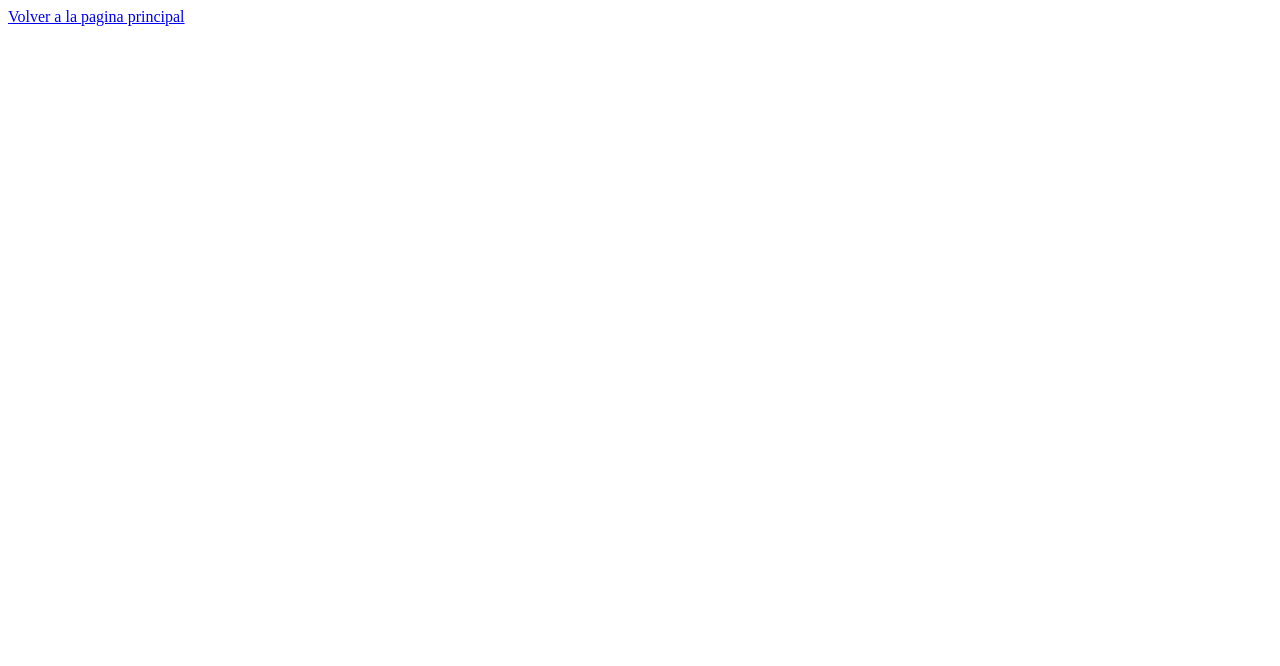
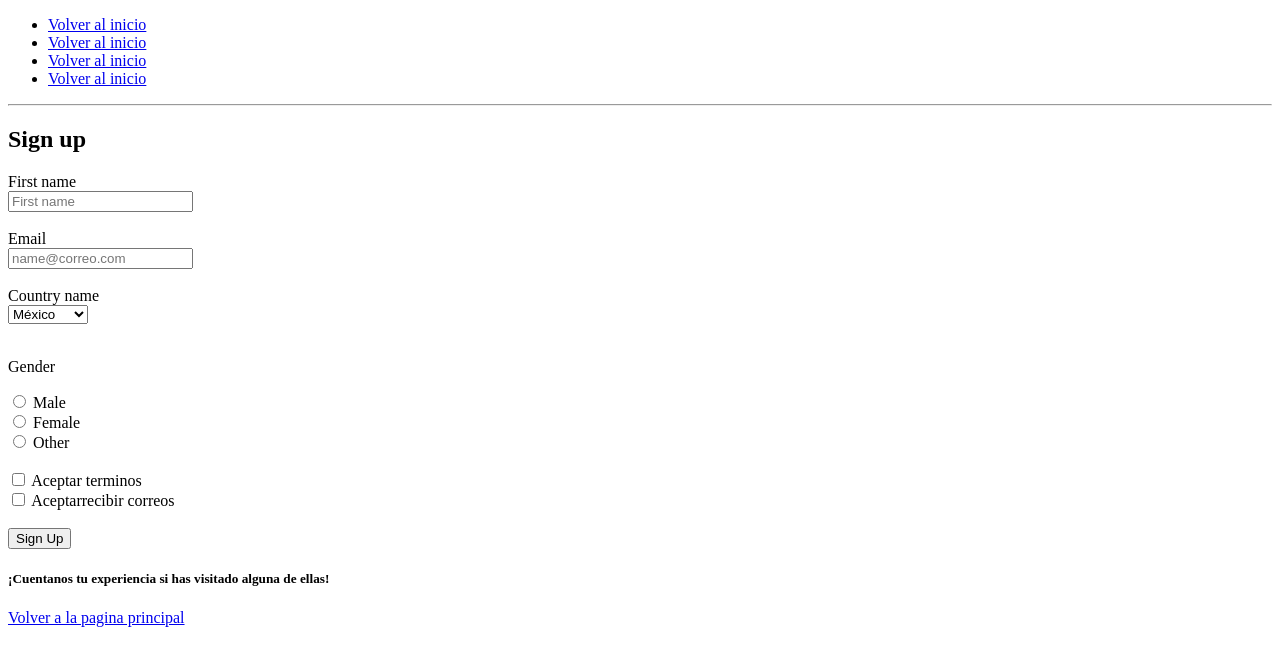
Before and after one commit to Victoria11Ame/cafeterias-cerca-de-Zacatenco, a plain HTML site: page pages/registro.html in a window 1280 px wide. Drawn offline with Linux system fonts and the light colour scheme.

Commit message:
actualizacion que contiene el uso de formulartios

```diff
--- a/pages/registro.html
+++ b/pages/registro.html
@@ -7,6 +7,91 @@
 </head>
 <body>
 
+   <!-- HEADER -->
+   <header>
+
+
+       <nav>
+         <ul>
+            <li><a href="../index.html">Volver al inicio</a></li>
+            <li><a href="../index.html">Volver al inicio</a></li>
+            <li><a href="../index.html">Volver al inicio</a></li>
+            <li><a href="../index.html">Volver al inicio</a></li>
+         </ul>
+       </nav>
+
+
+   </header>
+
+ <!-- CONTENIDO PRINCIPAL (main) -->
+  <hr>
+    <main>
+<!-- FORMULARIO -->
+   <h2>Sign up</h2>
+      <form>
+            <div>
+                <label for="fname">First name</label>
+                <br>
+                <input type="text" id="fname" placeholder="First name">
+            </div>
+         <br>
+            <div>
+                <label for="inputemail">Email</label>
+                <br>
+                <input type="email" name="inputemail" id="inputemail" placeholder="name@correo.com">
+            </div>
+         <br>
+            <div>
+                <label for="cname">Country name</label>
+                <br>
+                <select name="cname" id="cname">
+                   <option value="mexico">México</option>
+                   <option value="argentina">Argentina</option>
+                   <option value="colombia">Colombia</option>
+                   <option value="ecuador">Ecuador</option>
+                   <option value="peru">Peru</option>
+                   <option value="brazil">Brazil</option>
+                   <option value="chile">Chile</option>
+                 </select>
+            </div>
+         <br>
+            <div>
+                <p>Gender</p>
+                <input type="radio" name="gender" id="male" value="Male">
+                <label for="male">Male</label>
+                <br>
+                <input type="radio" name="gender" id="female" value="Female">
+                <label for="female">Female</label>
+                <br>
+                <input type="radio" name="gender" id="other" value="Other">
+                <label for="other">Other</label>
+            </div>
+         <br>
+            <div>
+                <input type="checkbox" name="legalPolicy" id="legalPolicy" value="true">
+                <label for="legalPolicy">Aceptar terminos</label>
+            </div>
+            <div>
+                <input type="checkbox" name="RecibirCorreos" id="recibirCorreos" value="yes">
+                <label for="recibirCorreos">Aceptarrecibir correos</label>
+            </div>
+<!-- Boton de envío -->
+         <br>
+            <div>
+                <input type="submit" value="Sign Up">
+            </div>
+
+       </form>
+    </main>
+
+
+ <!-- PIE DE PAGINA -->
+    <footer>
+            <h5>¡Cuentanos tu experiencia si has visitado alguna de ellas!</h5>
+    </footer>
+
+
+
 <a href="../index.html">Volver a la pagina principal</a>
 
 </body>
```
